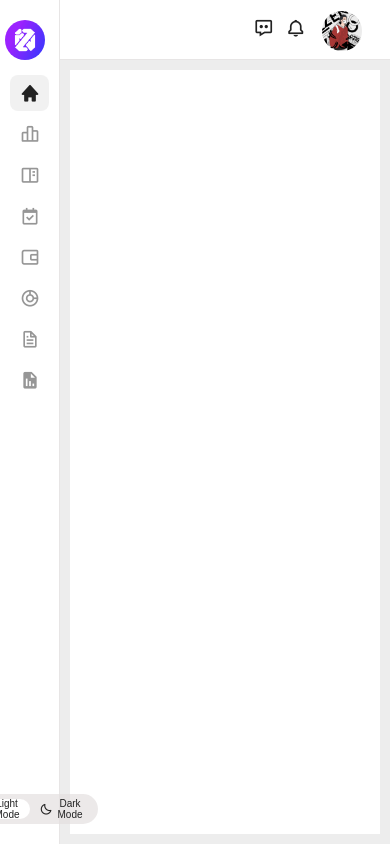
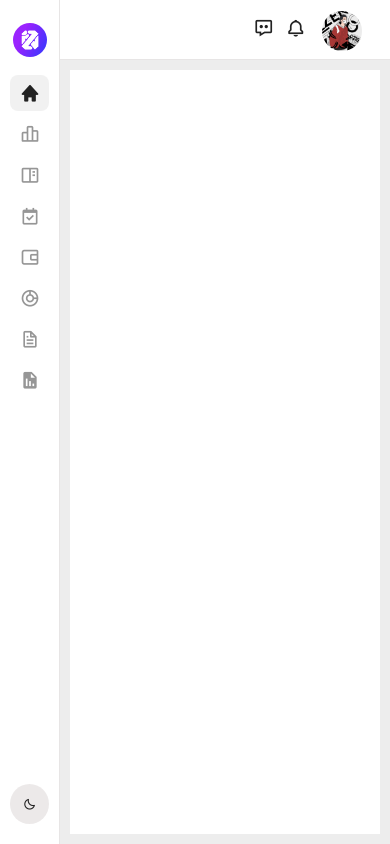
Before and after one commit to OnezPH/ResponsiveSideBarDesign01, a plain HTML site: page index.html in a window 390 px wide. Drawn offline with nearby package versions, Linux system fonts and the light colour scheme.

Commit message:
R-Side Bar Design 01

```diff
--- a/index.html
+++ b/index.html
@@ -125,10 +125,10 @@
         <div class="themeCon">
           <div id="themeWrap" class="themeModeWrap">
             <button id="lightMode" type="button" onclick="light()">
-              <i class='bx bx-sun' ></i>Light Mode
+              <i class='bx bx-sun' ></i><span class="theme">Light Mode</span>
             </button>
             <button id="darkMode" type="button" onclick="dark()">
-              <i class='bx bx-moon' ></i>Dark Mode
+              <i class='bx bx-moon' ></i><span class="theme">Dark Mode</span>
             </button>
           </div>
         </div>
--- a/main.js
+++ b/main.js
@@ -196,6 +196,9 @@ function light() {
   hoverPnavMenu03.addEventListener('mouseleave', () => {
     hoverPnavMenu03.style.background = 'none'
   })
+
+  lightTheme.style.left = '40px'
+  darkTheme.style.left = '0'
 }
 function dark() {
   header.style.backgroundColor = '#18191A'
@@ -351,4 +354,7 @@ function dark() {
   hoverPnavMenu03.addEventListener('mouseleave', () => {
     hoverPnavMenu03.style.background = 'none'
   })
+
+  lightTheme.style.left = '0'
+  darkTheme.style.left = '-40px'
 }
--- a/style.css
+++ b/style.css
@@ -369,7 +369,7 @@ nav > li .active{
     justify-content: center;
 
   }
-  .logoCon > img{
+  .logoCon > a > img{
     width: 34px;
     height: 34px;
     margin: auto;
@@ -443,6 +443,28 @@ nav > li .active{
     margin: -18px 0 0 10px;
     position: absolute;
   }
+  .theme{display: none;}
+  .themeModeWrap{
+    width: 40px;
+    height: 40px;
+    border-radius: 50%;
+
+    display: flex;
+    align-items: center;
+    justify-content: center;
+
+    overflow: hidden;
+    position: relative;
+  }
+  .themeModeWrap > button{
+    position: absolute;
+  }
+  #lightMode{
+    left: 50px;
+  }
+  .themeModeWrap > button > i{
+    margin: 0 20px;
+  }
 }
 @media only screen and (max-width: 495px){
   .headerWrap{position: relative;}
```
